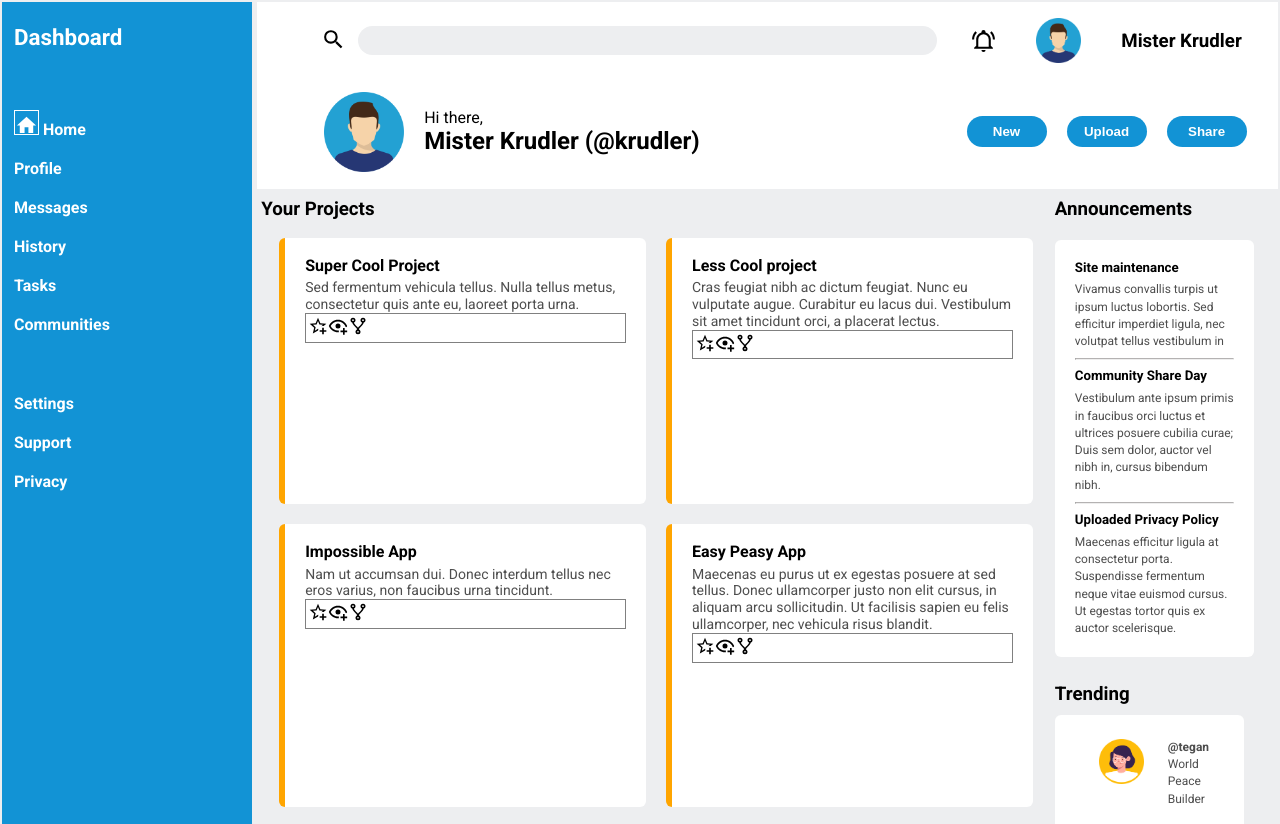
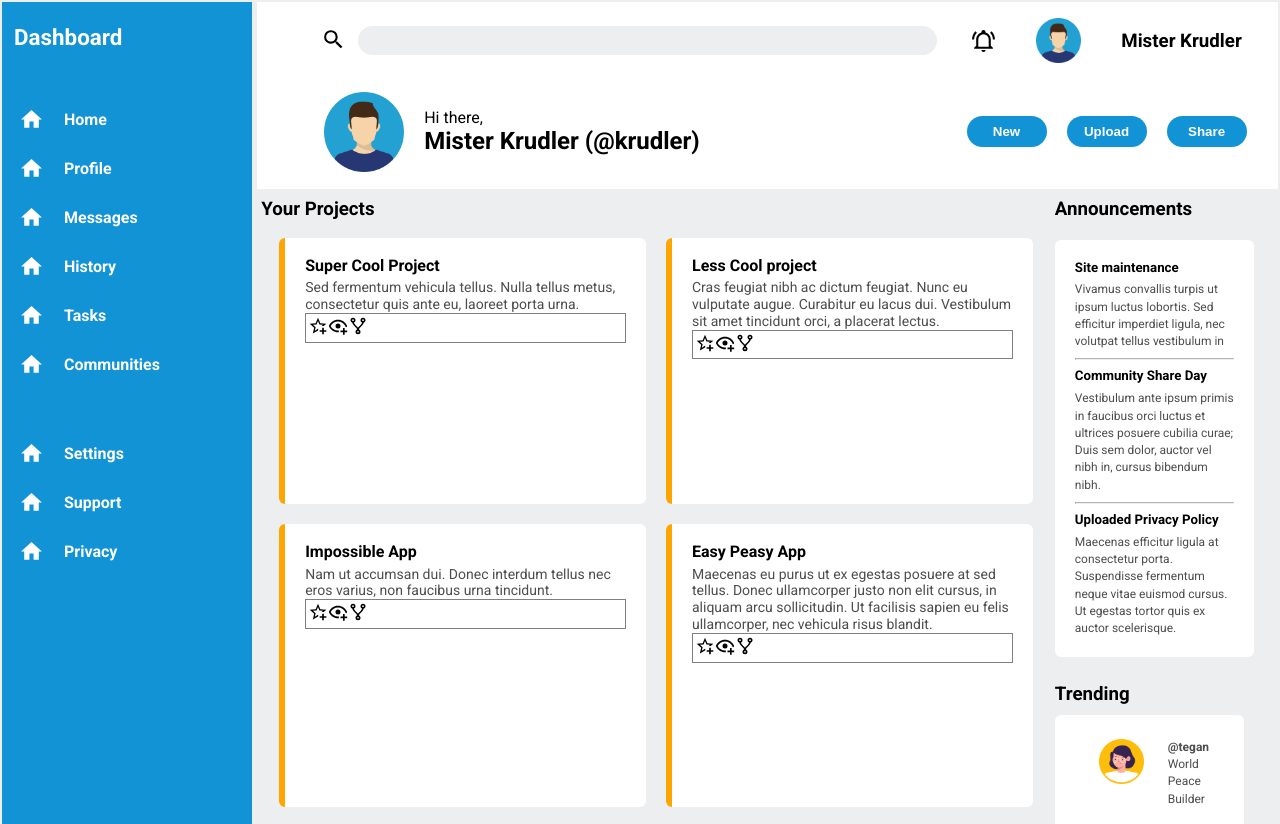
Before and after one commit to MisterKrud/admin-dashboard, a plain HTML site: page index.html in a window 1280 px wide. Shown: the top 824 px of the page. Drawn offline with Linux system fonts and the light colour scheme.

Commit message:
Set layout of sidebar

```diff
--- a/index.html
+++ b/index.html
@@ -17,22 +17,80 @@
         <div id="sidebar">
             <h3 id="sidebar-header">Dashboard</h3>
 
-            <div class="menu-item">
-               <svg xmlns="http://www.w3.org/2000/svg" viewBox="0 -3 24 24" fill="currentColor" class="menu-icon">
+
+            <div class="dash-icon-container"> <svg xmlns="http://www.w3.org/2000/svg" viewBox="0 3 24 24"
+                    fill="currentColor" class="menu-icon">
                     <path d="M10,20V14H14V20H19V12H22L12,3L2,12H5V20H10Z" />
-                </svg>
+                </svg></div>
+            <div class="dash-text-container">
                 Home
             </div>
 
-            <div class="menu-item">Profile</div>
-            <div class="menu-item">Messages</div>
-            <div class="menu-item">History</div>
-            <div class="menu-item">Tasks</div>
-            <div class="menu-item" id="last-item-of-section">Communities</div>
-            <div class="menu-item">Settings</div>
-            <div class="menu-item">Support</div>
-            <div class="menu-item">Privacy</div>
 
+            <div class="dash-icon-container"> <svg xmlns="http://www.w3.org/2000/svg" viewBox="0 3 24 24"
+                    fill="currentColor" class="menu-icon">
+                    <path d="M10,20V14H14V20H19V12H22L12,3L2,12H5V20H10Z" />
+                </svg></div>
+            <div class="dash-text-container">
+                Profile
+            </div>
+
+            <div class="dash-icon-container"> <svg xmlns="http://www.w3.org/2000/svg" viewBox="0 3 24 24"
+                    fill="currentColor" class="menu-icon">
+                    <path d="M10,20V14H14V20H19V12H22L12,3L2,12H5V20H10Z" />
+                </svg></div>
+            <div class="dash-text-container">
+                Messages
+            </div>
+
+            <div class="dash-icon-container"> <svg xmlns="http://www.w3.org/2000/svg" viewBox="0 3 24 24"
+                    fill="currentColor" class="menu-icon">
+                    <path d="M10,20V14H14V20H19V12H22L12,3L2,12H5V20H10Z" />
+                </svg></div>
+            <div class="dash-text-container">
+                History
+            </div>
+
+            <div class="dash-icon-container"> <svg xmlns="http://www.w3.org/2000/svg" viewBox="0 3 24 24"
+                    fill="currentColor" class="menu-icon">
+                    <path d="M10,20V14H14V20H19V12H22L12,3L2,12H5V20H10Z" />
+                </svg></div>
+            <div class="dash-text-container">
+                Tasks
+            </div>
+
+            <div class="dash-icon-container" id="last-item-of-section"> <svg xmlns="http://www.w3.org/2000/svg"
+                    viewBox="0 3 24 24" fill="currentColor" class="menu-icon">
+                    <path d="M10,20V14H14V20H19V12H22L12,3L2,12H5V20H10Z" />
+                </svg></div>
+            <div class="dash-text-container">
+                Communities
+            </div>
+
+
+            <div class="dash-icon-container"> <svg xmlns="http://www.w3.org/2000/svg" viewBox="0 3 24 24"
+                    fill="currentColor" class="menu-icon">
+                    <path d="M10,20V14H14V20H19V12H22L12,3L2,12H5V20H10Z" />
+                </svg></div>
+            <div class="dash-text-container">
+                Settings
+            </div>
+
+            <div class="dash-icon-container"> <svg xmlns="http://www.w3.org/2000/svg" viewBox="0 3 24 24"
+                    fill="currentColor" class="menu-icon">
+                    <path d="M10,20V14H14V20H19V12H22L12,3L2,12H5V20H10Z" />
+                </svg></div>
+            <div class="dash-text-container">
+                Support
+            </div>
+
+            <div class="dash-icon-container"> <svg xmlns="http://www.w3.org/2000/svg" viewBox="0 3 24 24"
+                    fill="currentColor" class="menu-icon">
+                    <path d="M10,20V14H14V20H19V12H22L12,3L2,12H5V20H10Z" />
+                </svg></div>
+            <div class="dash-text-container">
+                Privacy
+            </div>
 
         </div>
         <div id="header">
@@ -80,33 +138,52 @@
                 <div id="card1" class="card">
                     <h4>Super Cool Project</h4>
                     <p>Sed fermentum vehicula tellus. Nulla tellus metus, consectetur quis ante eu, laoreet porta urna.
-                    </p><div class="card-icons">
-                        <img src="/images/star-plus-outline.svg" alt="favourite this" class="icon-small"><img src="/images/eye-plus-outline.svg" alt="toggle visibility" class="icon-small"><img src="/images/source-fork.svg" alt="share" class="icon-small">
+                    </p>
+                    <div class="card-icons">
+                        <img src="/images/star-plus-outline.svg" alt="favourite this" class="icon-small"><img
+                            src="/images/eye-plus-outline.svg" alt="toggle visibility" class="icon-small"><img
+                            src="/images/source-fork.svg" alt="share" class="icon-small">
                     </div>
                 </div>
                 <div id="card2" class="card">
                     <h4>Less Cool project</h4>
                     <p>Cras feugiat nibh ac dictum feugiat. Nunc eu vulputate augue. Curabitur eu lacus dui. Vestibulum
-                        sit amet tincidunt orci, a placerat lectus.</p><div class="card-icons"> <img src="/images/star-plus-outline.svg" alt="favourite this" class="icon-small"><img src="/images/eye-plus-outline.svg" alt="toggle visibility" class="icon-small"><img src="/images/source-fork.svg" alt="share" class="icon-small"></div>
+                        sit amet tincidunt orci, a placerat lectus.</p>
+                    <div class="card-icons"> <img src="/images/star-plus-outline.svg" alt="favourite this"
+                            class="icon-small"><img src="/images/eye-plus-outline.svg" alt="toggle visibility"
+                            class="icon-small"><img src="/images/source-fork.svg" alt="share" class="icon-small"></div>
                 </div>
                 <div id="card3" class="card">
                     <h4>Impossible App</h4>
-                    <p>Nam ut accumsan dui. Donec interdum tellus nec eros varius, non faucibus urna tincidunt.</p><div class="card-icons"> <img src="/images/star-plus-outline.svg" alt="favourite this" class="icon-small"><img src="/images/eye-plus-outline.svg" alt="toggle visibility" class="icon-small"><img src="/images/source-fork.svg" alt="share" class="icon-small"></div>
+                    <p>Nam ut accumsan dui. Donec interdum tellus nec eros varius, non faucibus urna tincidunt.</p>
+                    <div class="card-icons"> <img src="/images/star-plus-outline.svg" alt="favourite this"
+                            class="icon-small"><img src="/images/eye-plus-outline.svg" alt="toggle visibility"
+                            class="icon-small"><img src="/images/source-fork.svg" alt="share" class="icon-small"></div>
                 </div>
                 <div id="card4" class="card">
                     <h4>Easy Peasy App</h4>
                     <p>Maecenas eu purus ut ex egestas posuere at sed tellus. Donec ullamcorper justo non elit cursus,
                         in aliquam arcu sollicitudin. Ut facilisis sapien eu felis ullamcorper, nec vehicula risus
-                        blandit.</p><div class="card-icons"> <img src="/images/star-plus-outline.svg" alt="favourite this" class="icon-small"><img src="/images/eye-plus-outline.svg" alt="toggle visibility" class="icon-small"><img src="/images/source-fork.svg" alt="share" class="icon-small"></div>
+                        blandit.</p>
+                    <div class="card-icons"> <img src="/images/star-plus-outline.svg" alt="favourite this"
+                            class="icon-small"><img src="/images/eye-plus-outline.svg" alt="toggle visibility"
+                            class="icon-small"><img src="/images/source-fork.svg" alt="share" class="icon-small"></div>
                 </div>
                 <div id="card5" class="card">
                     <h4>Ad Blocker</h4>
-                    <p>Mauris leo arcu, lobortis et convallis ornare, fringilla vitae nisl. Sed vel dolor tortor.</p><div class="card-icons"> <img src="/images/star-plus-outline.svg" alt="favourite this" class="icon-small"><img src="/images/eye-plus-outline.svg" alt="toggle visibility" class="icon-small"><img src="/images/source-fork.svg" alt="share" class="icon-small"></div>
+                    <p>Mauris leo arcu, lobortis et convallis ornare, fringilla vitae nisl. Sed vel dolor tortor.</p>
+                    <div class="card-icons"> <img src="/images/star-plus-outline.svg" alt="favourite this"
+                            class="icon-small"><img src="/images/eye-plus-outline.svg" alt="toggle visibility"
+                            class="icon-small"><img src="/images/source-fork.svg" alt="share" class="icon-small"></div>
                 </div>
                 <div id="card6" class="card">
                     <h4>MoneyMaker</h4>
                     <p>Pellentesque eget suscipit purus. Nulla ipsum sem, cursus eu pretium vel, aliquet eget felis. In
-                        eu ornare massa. Duis dui leo, varius a lobortis eget, gravida eu nibh.</p> <img src="/images/star-plus-outline.svg" alt="favourite this" class="icon-small"><img src="/images/eye-plus-outline.svg" alt="toggle visibility" class="icon-small"><img src="/images/source-fork.svg" alt="share" class="icon-small"></div>
+                        eu ornare massa. Duis dui leo, varius a lobortis eget, gravida eu nibh.</p> <img
+                        src="/images/star-plus-outline.svg" alt="favourite this" class="icon-small"><img
+                        src="/images/eye-plus-outline.svg" alt="toggle visibility" class="icon-small"><img
+                        src="/images/source-fork.svg" alt="share" class="icon-small">
+                </div>
             </div>
 
             <div id="main-sidebar">
@@ -136,28 +213,40 @@
                             <div>
 
                                 <img src="/images/User 2.png" class="user-pic">
-                        </div><div>
+                            </div>
+                            <div>
                                 <p>@tegan</p>
                                 <p>World Peace Builder</p>
-                        </div></div>
+                            </div>
+                        </div>
 
-                    <div class="trending-user" id="user2"><div>
+                        <div class="trending-user" id="user2">
+                            <div>
                                 <img src="/images/User 3.png" class="user-pic">
-                    </div><div>
+                            </div>
+                            <div>
                                 <p>@morgan</p>
                                 <p>Super Cool Project</p>
-                        </div></div>
-                        <div class="trending-user" id="user3"><div>
-                            <img src="/images/User 4.png" class="user-pic"></div>
+                            </div>
+                        </div>
+                        <div class="trending-user" id="user3">
+                            <div>
+                                <img src="/images/User 4.png" class="user-pic">
+                            </div>
                             <div>
                                 <p>@Kendall</p>
                                 <p>Life Changing App</p>
-                        </div></div>
-                        <div class="trending-user" id="user4"><div>
-                            <img src="/images/User 1.png" class="user-pic"></div><div>
+                            </div>
+                        </div>
+                        <div class="trending-user" id="user4">
+                            <div>
+                                <img src="/images/User 1.png" class="user-pic">
+                            </div>
+                            <div>
                                 <p>@alex</p>
                                 <p>No Traffic Maker</p>
-                        </div></div>
+                            </div>
+                        </div>
                     </div>
                 </div>
 
--- a/styles.css
+++ b/styles.css
@@ -50,8 +50,10 @@ button{
 }
 .menu-icon {
    color: white;
-   border: white 1px solid;
+
    width: 25px;
+   margin-left: 5px;
+
 }
 
 .icon-small{
@@ -87,14 +89,19 @@ button{
 
     grid-area: 1 / 1 / 7 / 2;
     display: grid;
-
+   grid-template-columns: 1fr 4fr;
     /* grid-template-rows: 2fr repeat(5, 1fr) 2fr repeat(3, 1fr); */
 
     grid-template-rows: repeat(10, auto) 1fr;
 }
+.dash-text-container, .dash-icon-container {
 
+    margin-bottom: auto;
+    padding-top: 0;
+
+}
 #sidebar h3{
-    grid-area: 1 /1 / 2 /2;
+    grid-area: 1 /1 / 2 /3;
 }
 #sidebar div {
     /* border: white .8px solid; */
```
Lines whose indentation alone changed are shown as unchanged.
